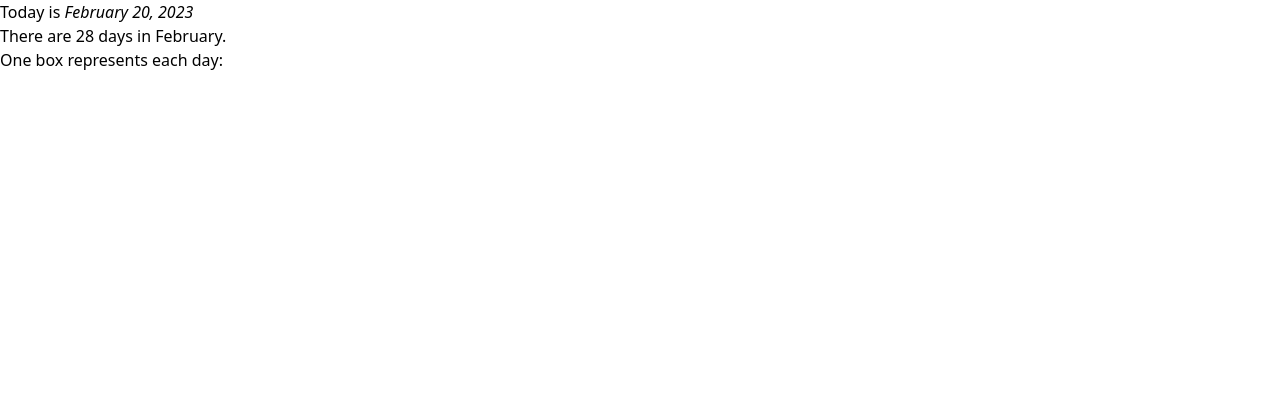
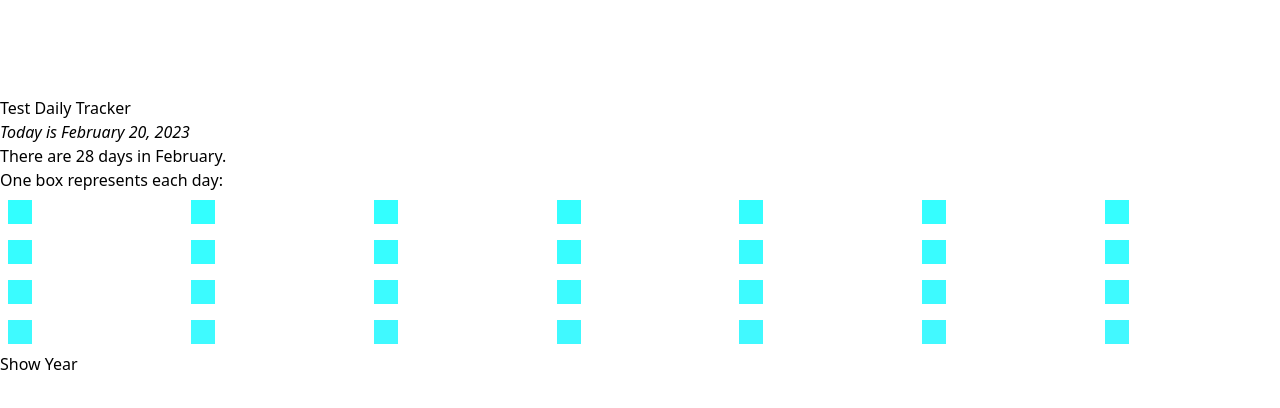
Before and after one commit to Pawtang/sunny-front, a React (Create React App) app in the folder Sunny/: page /month in a window 1280 px wide. Shown: the top 408 px of the page. Built offline with nearby package versions, Linux system fonts and the light colour scheme.

Commit message:
begin rendering month grid

```diff
--- /dev/null
+++ b/Sunny/src/components/CalendarDay.tsx
@@ -0,0 +1,21 @@
+import React, { FunctionComponent } from "react";
+import { useState } from "react";
+import dayjs from "dayjs";
+import { Interface } from "readline";
+
+interface calendarDayProps {
+  dayIndex: number;
+}
+const CalendarDay: FunctionComponent<calendarDayProps> = (props) => {
+  {
+    const { dayIndex } = props;
+    const divStyle = {
+      backgroundColor: `rgb(${dayIndex * 0.6 + 50}, ${255 - dayIndex * 0.25}, ${
+        255 - dayIndex * 0.5 + 30
+      })`,
+    };
+    return <div className="dayBox w-6 h-6 bg-black m-2" style={divStyle}></div>;
+  }
+};
+
+export default CalendarDay;
--- a/Sunny/src/components/Day.tsx
+++ b/Sunny/src/components/Day.tsx
@@ -13,8 +13,7 @@ const Day: FunctionComponent = () => {
 
   return (
     <div className="Day h-screen">
-      <div className="container h-96 spacer"></div>
-      <div className="journal max-w-lg mx-auto">
+      <div className="journal align-middle max-w-lg mx-auto">
         <div className="container mx-auto p-4 mt-4 ">
           <div className="mx-auto ">
             <h1 className="text-3xl font-bold underline center ">Hello, Ben</h1>
--- a/Sunny/src/components/Month.tsx
+++ b/Sunny/src/components/Month.tsx
@@ -1,6 +1,7 @@
 import React, { FunctionComponent } from "react";
 import { useState } from "react";
 import dayjs from "dayjs";
+import CalendarDay from "./CalendarDay";
 
 const Month: FunctionComponent = () => {
   const today = dayjs();
@@ -8,22 +9,41 @@ const Month: FunctionComponent = () => {
   const yearCount = 365;
   const [isMonth, setIsMonth] = useState(true);
   const containerStyle = () => {
-    return isMonth
-      ? { gridTemplateColumns: "repeat(7, 50px)" }
-      : { gridTemplateColumns: "repeat(31, 50px)" };
+    return isMonth ? "grid-cols-7" : "grid-cols-32";
   };
 
   return (
-    <div className="Month">
-      <h1>
-        Today is <i>{today.format("MMMM DD, YYYY")}</i>
-      </h1>
-      <p>
-        There are {today.daysInMonth()} days in {today.format("MMMM")}
-        .<br />
-        One box represents each day:
-      </p>
-      <div className="grid-col-7">{}</div>
+    <div className="Month h-screen">
+      <div className="container mx-auto mt-24">
+        <h1>Test Daily Tracker</h1>
+        <p>
+          <i>Today is {today.format("MMMM DD, YYYY")}</i>
+        </p>
+        <p>
+          There are {today.daysInMonth()} days in {today.format("MMMM")}
+          .<br />
+          One box represents each day:
+        </p>
+        <div
+          className={` container grid place-content-center ${containerStyle()}`}
+        >
+          {/* <div className={`dayContainer grid grid-cols-7`}> */}
+          {[...Array(isMonth ? monthCount : 365)].map((value, index) => (
+            <div id={(index + 1).toString()} key={index}>
+              <CalendarDay dayIndex={index} />
+            </div>
+          ))}
+        </div>
+        <nav>
+          <button
+            onClick={() => {
+              isMonth ? setIsMonth(false) : setIsMonth(true);
+            }}
+          >
+            {isMonth ? "Show Year" : "Show Month"}
+          </button>
+        </nav>
+      </div>
     </div>
   );
 };
--- a/Sunny/src/elements/NumberRating.tsx
+++ b/Sunny/src/elements/NumberRating.tsx
@@ -18,7 +18,7 @@ const NumberRating: FunctionComponent<ratingProps> = (props) => {
   const [rating, setRating] = useState(0);
 
   return (
-    <div className="container dayrating mx-auto px-6">
+    <div className="container-fluid dayrating mx-auto px-6">
       <div className="grid grid-cols-3 mx-auto p-2">
         <div className="border-1 mx-auto">{value}</div>
         <div className="border-1 mx-auto">
--- a/Sunny/tailwind.config.js
+++ b/Sunny/tailwind.config.js
@@ -2,7 +2,12 @@
 module.exports = {
   content: ["./src/**/*.{js,jsx,ts,tsx}"],
   theme: {
-    extend: {},
+    extend: {
+      gridTemplateColumns: {
+        // Simple 16 column grid
+        16: "repeat(16, minmax(0, 1fr))",
+      },
+    },
   },
   plugins: [],
 };
```
